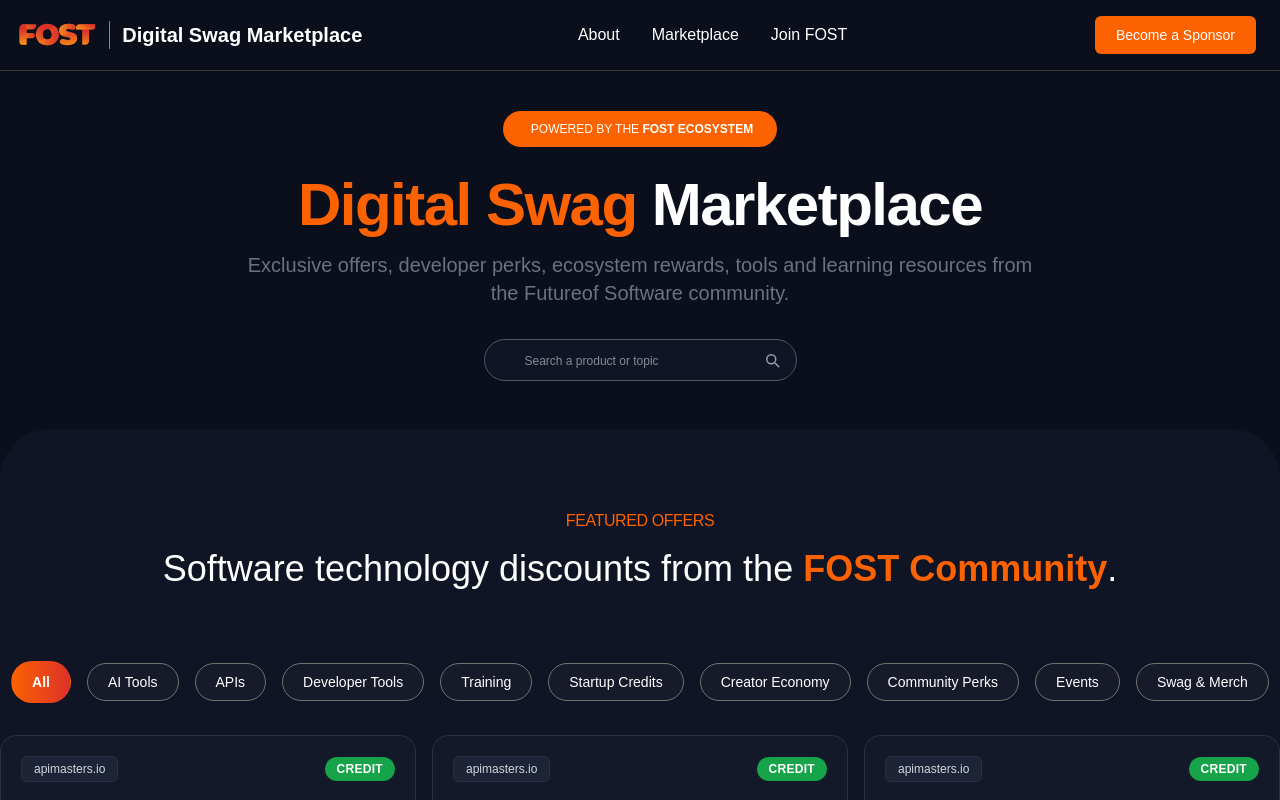
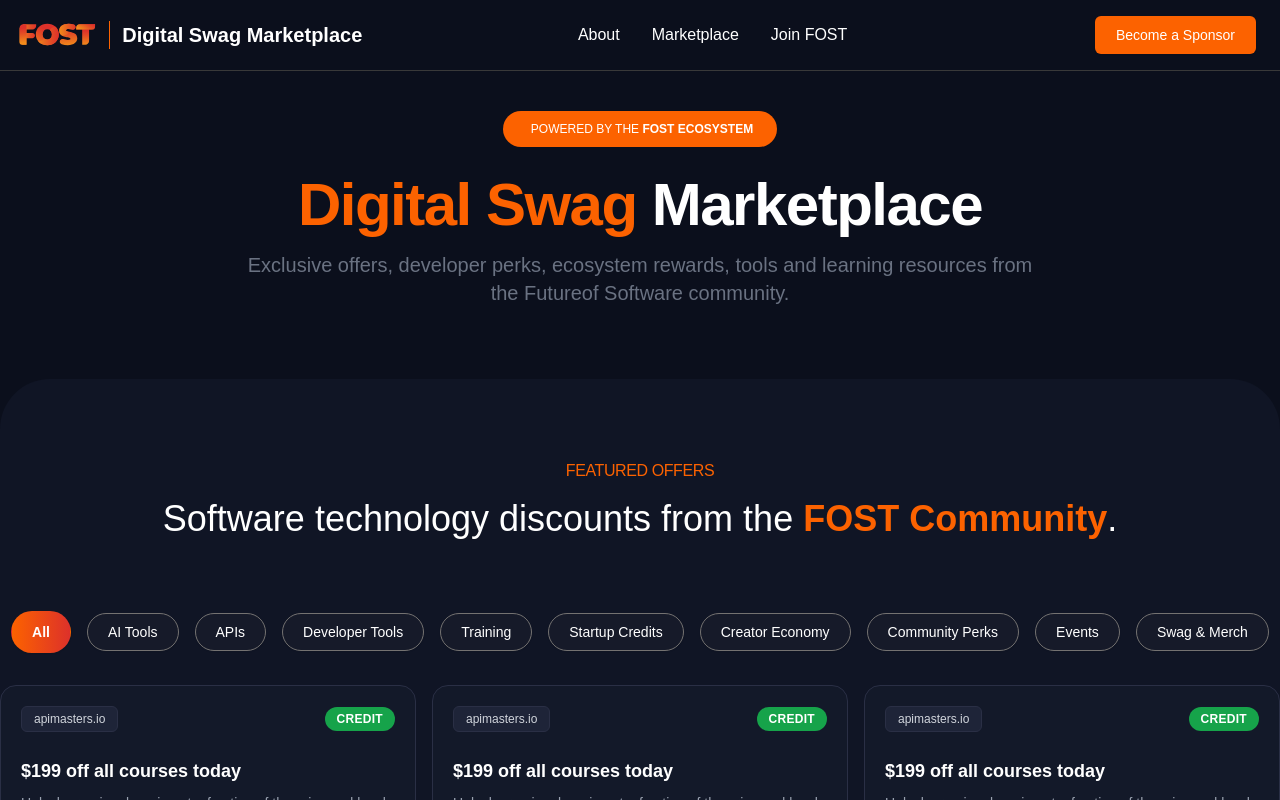
Before and after one commit to platformable/fost-swag-client, a Next.js app: page / in a window 1280 px wide. Shown: the top 800 px of the page. Built offline with nearby package versions, Linux system fonts and the light colour scheme.

Commit message:
Remove commented-out input section in FrontHero component

```diff
--- a/app/components/FrontHero.tsx
+++ b/app/components/FrontHero.tsx
@@ -19,7 +19,7 @@
           Exclusive offers, developer perks, ecosystem rewards, tools and
           learning resources from the Futureof Software community.
         </p>
-        <div className="flex flex-col mb-2  space-y-4 sm:flex-row sm:justify-center sm:space-y-0 sm:space-x-4">
+        {/*   <div className="flex flex-col mb-2  space-y-4 sm:flex-row sm:justify-center sm:space-y-0 sm:space-x-4">
           <div className="relative">
             <input
               onMouseEnter={() => {
@@ -53,7 +53,7 @@
               </svg>
             </span>
           </div>
-        </div>
+        </div> */}
       </div>
     </section>
   )
```
